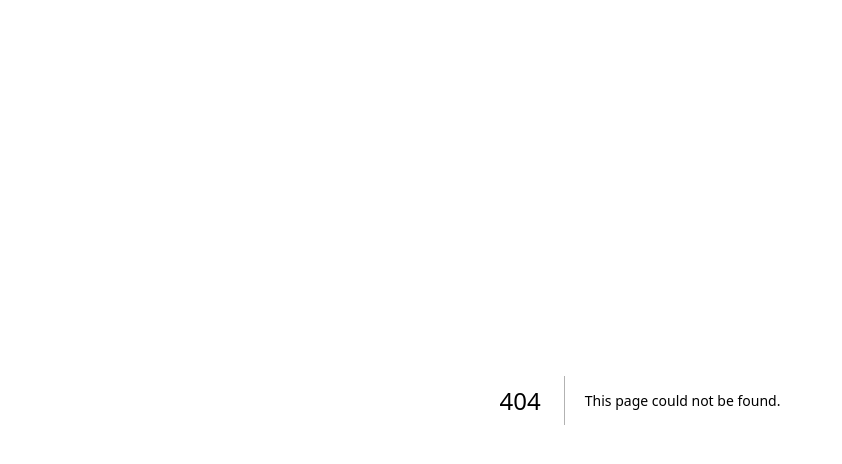
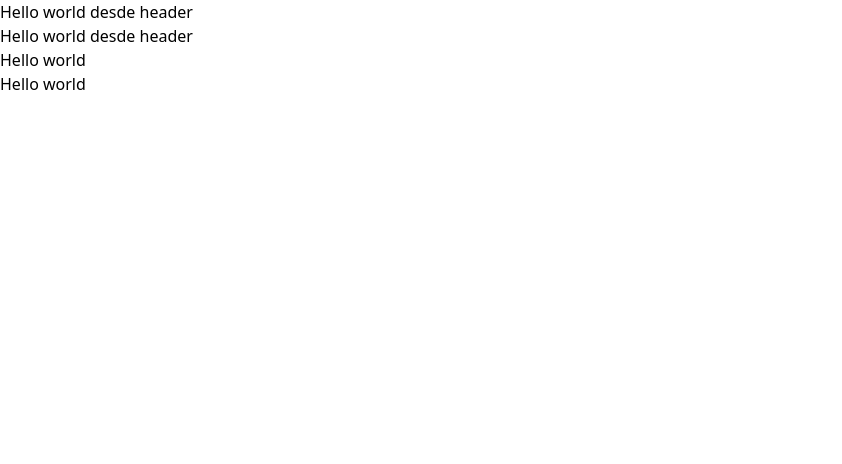
Before and after one commit to MansuttiD/paraCuando, a Next.js app: page /Layoud in a window 1280 px wide. Before the commit this address had no page. Shown: the top 464 px of the page, without its empty margins (0-842 px from the left). Built offline with nearby package versions, Linux system fonts and the light colour scheme.

Commit message:
add layoud task with components header and footer

```diff
--- /dev/null
+++ b/pages/Layoud.tsx
@@ -0,0 +1,13 @@
+import Header from "./components/Header"
+import Navbar from "./components/Navbar"
+
+export default function Layoud ({ children })  {
+
+    return (
+        <>
+            <Header/>
+                { children }
+            <Navbar/>
+        </>
+    )
+  }
--- a/pages/_app.tsx
+++ b/pages/_app.tsx
@@ -1,6 +1,11 @@
+import type { AppProps } from 'next/app';
 import '../styles/globals.css';
-import type { AppProps } from 'next/app';
+import Layoud from './Layoud';
 
 export default function App({ Component, pageProps }: AppProps) {
-  return <Component {...pageProps} />;
+  return (
+    <Layoud>
+      <Component  {...pageProps}/>
+    </Layoud>
+  )
 }
--- /dev/null
+++ b/pages/components/Header.tsx
@@ -0,0 +1,6 @@
+
+export default function Header ()  {
+    return (
+      <h1>Hello world desde header</h1>
+    )
+  }
--- /dev/null
+++ b/pages/components/Navbar.tsx
@@ -0,0 +1,7 @@
+
+
+export default function Navbar ()  {
+  return (
+    <h1>Hello world</h1>
+  )
+}
```
